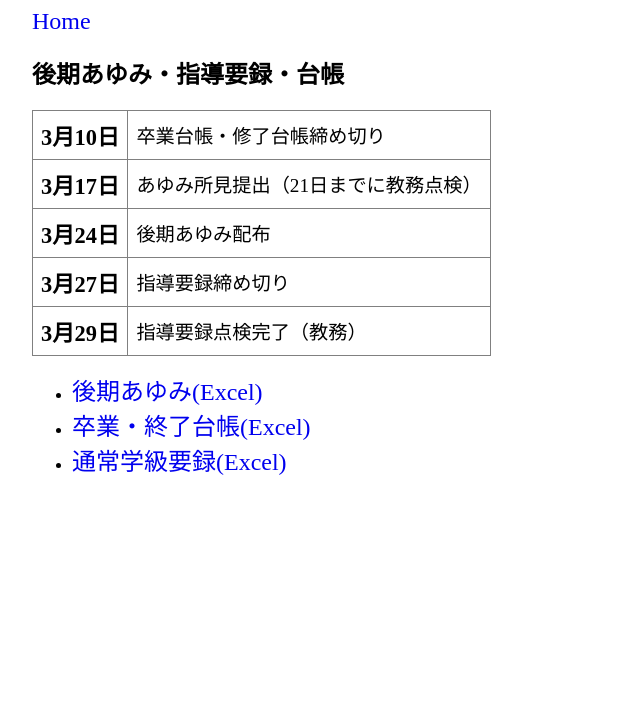
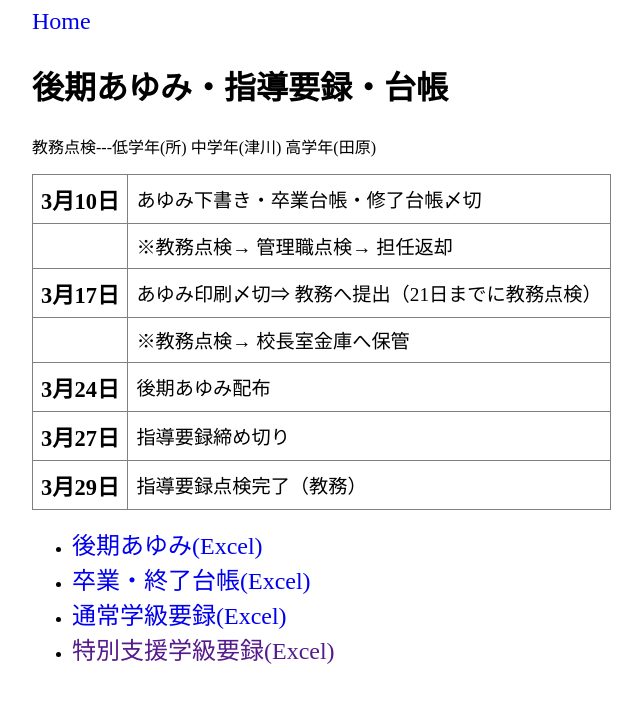
Before and after one commit to tokoshika/astro-deploy, an Astro site: page /astro-deploy/ayumi in a window 1280 px wide. Shown: the whole page, without its empty margins (8-650 px from the left). Built offline with nearby package versions, Linux system fonts and the light colour scheme; Astro itself is replaced by a stand-in of ours.

Commit message:
Add files via upload

```diff
--- a/src/pages/ayumi.astro
+++ b/src/pages/ayumi.astro
@@ -10,15 +10,23 @@
     <section>
       <a href="https://tokoshika.github.io/astro-deploy/">Home</a>
       <h1>後期あゆみ・指導要録・台帳</h1>
-
+      <p>教務点検---低学年(所) 中学年(津川) 高学年(田原)</p>
       <table border="1" style="border-collapse: collapse">
         <tr>
           <th> 3月10日</th>
-          <td>卒業台帳・修了台帳締め切り</td>
+          <td>あゆみ下書き・卒業台帳・修了台帳〆切</td>
+        </tr>
+        <tr>
+          <th></th>
+          <td> ※教務点検→ 管理職点検→ 担任返却</td>
         </tr>
         <tr>
           <th> 3月17日</th>
-          <td>あゆみ所見提出（21日までに教務点検）</td>
+          <td>あゆみ印刷〆切⇒ 教務へ提出（21日までに教務点検）</td>
+        </tr>
+        <tr>
+          <th> </th>
+          <td>※教務点検→ 校長室金庫へ保管</td>
         </tr>
         <tr>
           <th> 3月24日</th>
@@ -53,12 +61,18 @@
             >通常学級要録(Excel)</a
           >
         </li>
+        <li>
+          <a href="">特別支援学級要録(Excel)</a>
+        </li>
       </ul>
     </section>
   </body>
 </html>
 
 <style>
+  h1 {
+    font-size: 2rem;
+  }
   section {
     margin-left: 2rem;
     margin-right: 2rem;
--- a/src/pages/ipad.astro
+++ b/src/pages/ipad.astro
@@ -10,6 +10,7 @@
     <section>
       <a href="https://tokoshika.github.io/astro-deploy/">Home</a>
       <h1>iPadの点検・管理</h1>
+      <p>3月24日までにそれぞれの学級で確認をお願いします。</p>
       <ul>
         <li>名前</li>
         <li>Googleアカウントのパスワード</li>
@@ -17,9 +18,11 @@
         <li class="ness">シリアル番号</li>
         <li>タッチペン</li>
       </ul>
-      <p class="ness">※シリアル番号は不具合報告に必要なので、必ず確認して下さい。</p>
+      <p class="ness">
+        ※シリアル番号は不具合報告に必要なので、必ず確認して下さい。
+      </p>
       <p>※タッチペンは所持しているか否かを確認して下さい。</p>
-      <br>
+      <br />
       <a
         href="https://shikaoi.sharepoint.com/:x:/s/shikasho/ETushRvXbVpAlW68MkR7znABB7v7j143s5WX_KzrLYRqrQ?e=qvW9zD"
         >2022_児童iPad管理(Excel)</a
@@ -29,6 +32,9 @@
 </html>
 
 <style>
+  h1 {
+    font-size: 2rem;
+  }
   section {
     margin-left: 2rem;
     margin-right: 2rem;
@@ -40,7 +46,7 @@
     cursor: pointer;
   }
   li {
-  font-size: 1.2rem;
+    font-size: 1.2rem;
   }
   .ness {
     color: red;
--- /dev/null
+++ b/src/pages/sotugyo.astro
@@ -0,0 +1,35 @@
+<html lang="ja">
+  <head>
+    <meta charset="UTF-8" />
+    <meta http-equiv="X-UA-Compatible" content="IE=edge" />
+    <meta name="viewport" content="width=device-width, initial-scale=1.0" />
+    <title>Document</title>
+  </head>
+  <body>
+    <section>
+      <a href="https://tokoshika.github.io/astro-deploy/">Home</a>
+      <br />
+      <img src="./src/assets/0118_1.jpg" width="80%" alt="" />
+      <img src="./src/assets/0118_2.jpg" width="80%" alt="" />
+      <img src="./src/assets/0118_3.jpg" width="80%" alt="" />
+      <img src="./src/assets/0118_4.jpg" width="80%" alt="" />
+    </section>
+  </body>
+</html>
+
+<style>
+  body {
+    display: grid;
+    justify-content: center;
+    text-align: center;
+  }
+  a {
+    font-size: 1.5rem;
+    margin-bottom: 1.5rem;
+    text-decoration: none;
+    cursor: pointer;
+  }
+  p {
+    margin: 0;
+  }
+</style>
--- a/src/pages/syusseki.astro
+++ b/src/pages/syusseki.astro
@@ -1,13 +1,64 @@
 <!DOCTYPE html>
-<html lang="en">
-<head>
-    <meta charset="UTF-8">
-    <meta http-equiv="X-UA-Compatible" content="IE=edge">
-    <meta name="viewport" content="width=device-width, initial-scale=1.0">
+<html lang="ja">
+  <head>
+    <meta charset="UTF-8" />
+    <meta http-equiv="X-UA-Compatible" content="IE=edge" />
+    <meta name="viewport" content="width=device-width, initial-scale=1.0" />
     <title>Document</title>
-</head>
-<body>
-    <a href="https://tokoshika.github.io/astro-deploy/">Home</a>
-    <h1>ここは、出席簿のページ</h1>
-</body>
+  </head>
+  <body>
+    <section>
+      <a href="https://tokoshika.github.io/astro-deploy/">Home</a>
+      <h1>時数集計と出席簿</h1>
+      <p>【シェアポイント】</p>
+      <br />
+      <a
+        href="https://shikaoi.sharepoint.com/:f:/s/shikasho/Eq0dEoK4aZxJiuaqbjKJOlsBl3BiC1gRokuKTt8LGBVMKw?e=rhb3CV"
+        >時数集計(Excel)</a
+      >
+      <br />
+      <br />
+      <a
+        href="https://shikaoi.sharepoint.com/:f:/s/shikasho/EkOSAlzZg4NKmnRcB52qjnoBKw6xgvhRKmnldiah88lzpw?e=YCmFRD"
+        >出席簿(Excel)</a
+      >
+      <br />
+      <br />
+      <a
+        href="https://shikaoi.sharepoint.com/:f:/s/shikasho/EtPTi-AUzuJPjAUNMwPmAygBsl5RmmWUyjyuB2p8lrfF1Q?e=c7ejbs"
+        >支援出席簿(Excel)</a
+      >
+      <br />
+      <br />
+      <a
+        href="https://shikaoi.sharepoint.com/:f:/s/shikasho/EntPDvMZHrVFsBPK0CYUpIEBK2pWpiAd4p77pi8C-6ImHw?e=ucj1ws"
+        >週案(Excel)</a
+      >
+    </section>
+  </body>
 </html>
+
+<style>
+  h1 {
+    font-size: 2rem;
+  }
+  section {
+    margin-left: 2rem;
+    margin-right: 2rem;
+  }
+  a {
+    font-size: 1.5rem;
+    margin-bottom: 1.5rem;
+    text-decoration: none;
+    cursor: pointer;
+  }
+  li {
+    font-size: 1.2rem;
+  }
+  .ness {
+    color: red;
+  }
+  p {
+    margin: 0;
+  }
+</style>
```
Also changed, not shown: src/pages/index.astro (+12 -8 lines), src/assets/0118_4.jpg (added), 4 other files.
